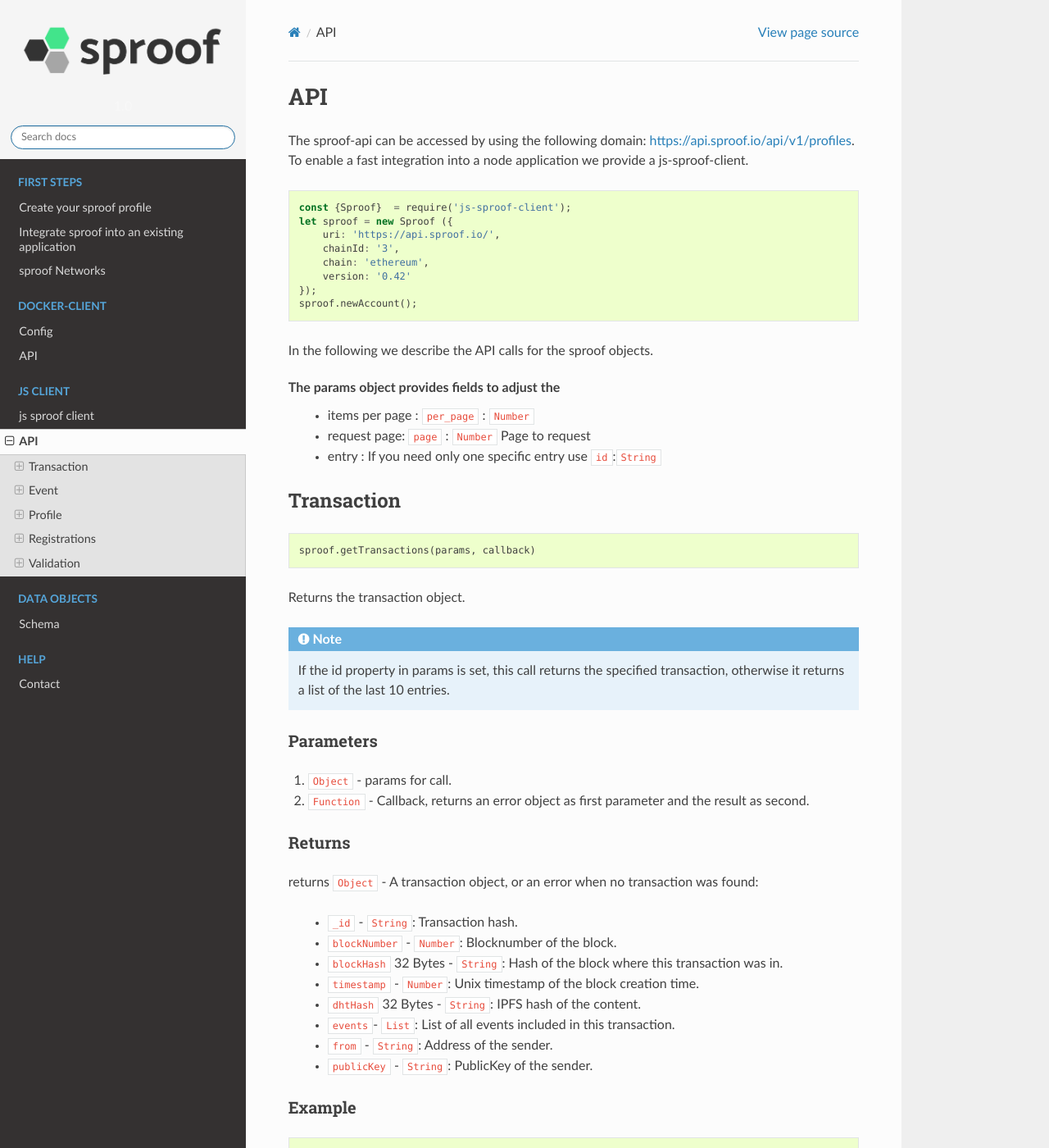
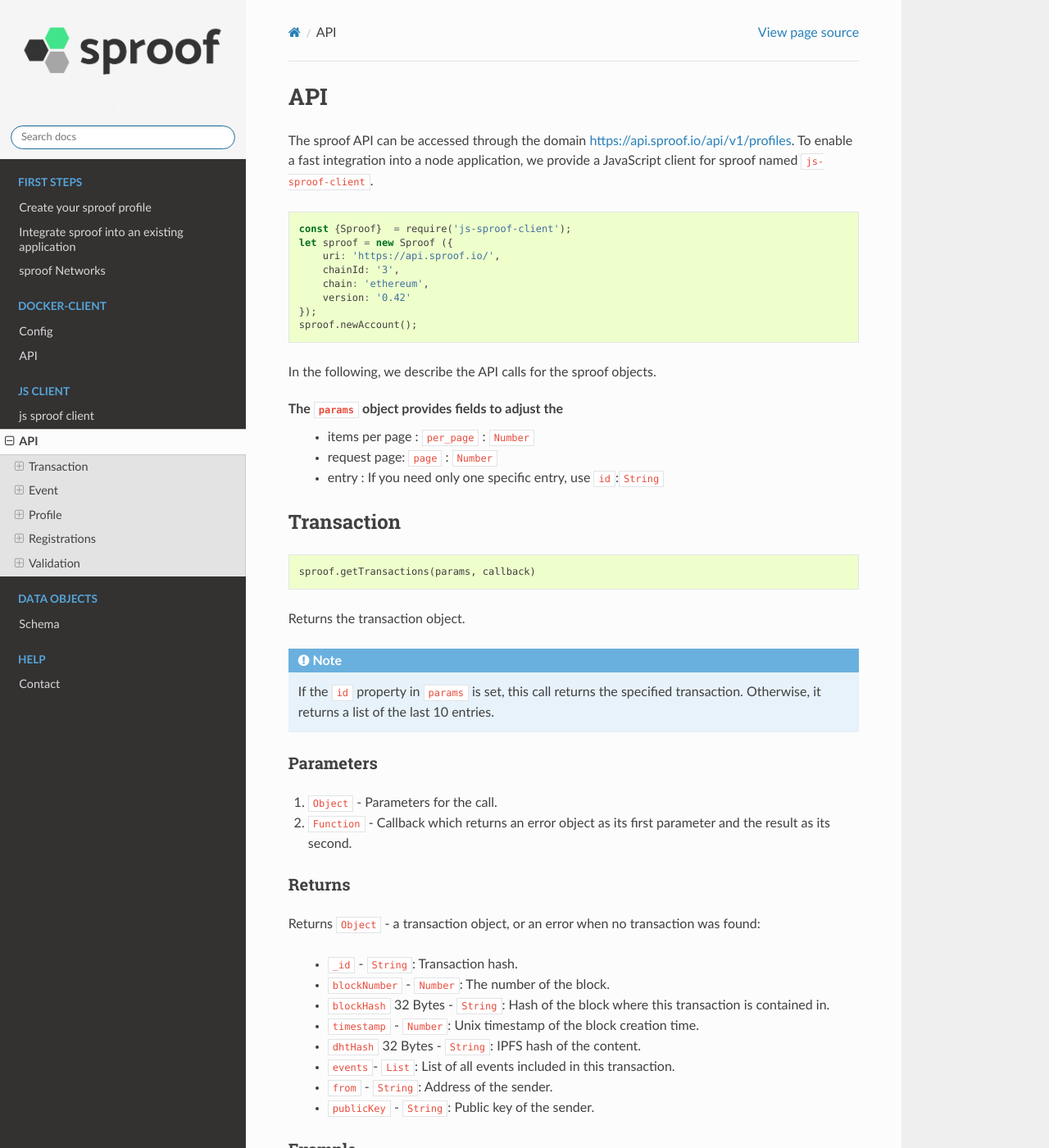
Before and after one commit to sproof/docs, a Sphinx documentation site: the page built from docs/jsclient/js-api.rst, in a window 1280 px wide and 1400 px high. Shown: the whole window at 82% size. Built offline with Sphinx 7.4.7 and the Read the Docs theme 2.0.0, drawn with Linux system fonts in a browser that asks for light colours; some of the changed text lies outside the part shown.

Commit message:
Typos and wording

```diff
--- a/docs/jsclient/js-api.rst
+++ b/docs/jsclient/js-api.rst
@@ -2,7 +2,7 @@
 API
 ========
 
-The sproof-api can be accessed by using the following domain: https://api.sproof.io/api/v1/profiles. To enable a fast integration into a node application we provide a js-sproof-client.
+The sproof API can be accessed through the domain https://api.sproof.io/api/v1/profiles. To enable a fast integration into a node application, we provide a JavaScript client for sproof named ``js-sproof-client``.
 
 .. code-block:: javascript
 
@@ -15,13 +15,13 @@
     });
     sproof.newAccount();
 
-In the following we describe the API calls for the sproof objects.
+In the following, we describe the API calls for the sproof objects.
 
 .. note::
-The params object provides fields to adjust the
+The ``params`` object provides fields to adjust the
         - items per page : ``per_page`` : ``Number``
-        - request page: ``page`` : ``Number``  Page to request
-        - entry : If you need only one specific entry use ``id``:``String``
+        - request page: ``page`` : ``Number``
+        - entry : If you need only one specific entry, use ``id``:``String``
 
 
 Transaction
@@ -34,15 +34,15 @@
 
 Returns the transaction object.
 
-.. note:: If the id property in params is set, this call returns the specified transaction, otherwise it returns a list of the last 10 entries.
+.. note:: If the ``id`` property in ``params`` is set, this call returns the specified transaction. Otherwise, it returns a list of the last 10 entries.
 
 
 ----------
 Parameters
 ----------
 
-1. ``Object`` - params for call.
-2. ``Function`` - Callback, returns an error object as first parameter and the result as second.
+1. ``Object`` - Parameters for the call.
+2. ``Function`` - Callback which returns an error object as its first parameter and the result as its second.
 
 
 -------
@@ -50,16 +50,16 @@
 -------
 
 
-returns ``Object`` - A transaction object, or an error when no transaction was found:
+Returns ``Object`` - a transaction object, or an error when no transaction was found:
 
   - ``_id`` - ``String``: Transaction hash.
-  - ``blockNumber`` - ``Number``: Blocknumber of the block.
-  - ``blockHash`` 32 Bytes - ``String``: Hash of the block where this transaction was in.
+  - ``blockNumber`` - ``Number``: The number of the block.
+  - ``blockHash`` 32 Bytes - ``String``: Hash of the block where this transaction is contained in.
   - ``timestamp`` - ``Number``: Unix timestamp of the block creation time.
   - ``dhtHash`` 32 Bytes - ``String``: IPFS hash of the content.
   - ``events``- ``List``: List of all events included in this transaction.
   - ``from`` - ``String``: Address of the sender.
-  - ``publicKey`` - ``String``: PublicKey of the sender.
+  - ``publicKey`` - ``String``: Public key of the sender.
 
 -------
 Example
@@ -97,15 +97,15 @@
 
 Returns the event object.
 
-.. note:: If the id property in params is set, this call returns the specified event, otherwise it returns a list of the last 10 entries.
+.. note:: If the ``id`` property in ``params`` is set, this call returns the specified event. Otherwise, it returns a list of the last 10 entries.
 
 
 ----------
 Parameters
 ----------
 
-1. ``Object`` - params for call.
-2. ``Function`` - Callback, returns an error object as first parameter and the result as second.
+1. ``Object`` - Parameters for the call.
+2. ``Function`` - Callback which returns an error object as its first parameter and the result as its second.
 
 
 -------
@@ -154,15 +154,15 @@
 
 Returns the profile object.
 
-.. note:: If the id property in params is set, this call returns the specified profile, otherwise it returns a list of the last 10 entries.
+.. note:: If the ``id`` property in ``params`` is set, this call returns the specified profile. Otherwise it returns a list of the last 10 entries.
 
 
 ----------
 Parameters
 ----------
 
-1. ``Object`` - params for call.
-2. ``Function`` - Callback, returns an error object as first parameter and the result as second.
+1. ``Object`` - Parameters for the call.
+2. ``Function`` - Callback which returns an error object as its first parameter and the result as its second.
 
 
 -------
@@ -170,17 +170,17 @@
 -------
 
 
-returns ``Object`` - A profile object, or an error when no profile was found:
+Returns ``Object`` - a profile object, or an error when no profile was found:
 
-  - ``_id`` - ``String``: Address of profile owner.
+  - ``_id`` - ``String``: Address of the profile owner.
   - ``data`` - ``Object``: Profile payload.
-  - ``publicKey`` - ``String``: Profiles public key.
-  - ``lastUpdate`` - ``Number``: Unix timestamp of the last interaction from this profile.
+  - ``publicKey`` - ``String``: The profile's public key.
+  - ``lastUpdate`` - ``Number``: Unix timestamp of the last interaction of this profile.
   - ``timestamp`` - ``Number``: Unix timestamp of the creation date.
-  - ``valid`` - ``Boolean``: ``TRUE`` if the profile was not revoked.
+  - ``valid`` - ``Boolean``: ``TRUE`` if any only if the profile was not revoked.
   - ``registrations`` - ``Object``: List of registration events.
   - ``events`` - ``Object``: List of all events.
-  - ``confirmations`` - ``Object``: Confirmation collection
+  - ``confirmations`` - ``Object``: Collection of all confirmations
 
 -------
 Example
@@ -219,15 +219,15 @@
 
 Returns the registration object.
 
-.. note:: If the id property in params is set, this call returns the specified registration, otherwise it returns a list of the last 10 entries.
+.. note:: If the ``id`` property in ``params`` is set, this call returns the specified registration. Otherwise, it returns a list of the last 10 entries.
 
 
 ----------
 Parameters
 ----------
 
-1. ``Object`` - params for call.
-2. ``Function`` - Callback, returns an error object as first parameter and the result as second.
+1. ``Object`` - Parameters for the call.
+2. ``Function`` - Callback which returns an error object as its first parameter and the result as its second.
 
 
 -------
@@ -235,15 +235,15 @@
 -------
 
 
-returns ``Object`` - A registration object, or an error when no registration was found:
+Returns ``Object`` - a registration object, or an error when no registration was found:
 
   - ``_id`` - ``String``: Hash of the registration.
   - ``issuer`` - ``Object``: Address of the issuer.
   - ``event`` - ``String``: Corresponding event registration hash.
-  - ``validFrom`` - ``Number``: Unix timestamp valid from.
-  - ``validUntil`` - ``Number``: Unix timestamp valid until.
+  - ``validFrom`` - ``Number``: Unix timestamp for the start of the validity period.
+  - ``validUntil`` - ``Number``: Unix timestamp for the end of the validity period.
   - ``documentHash`` - ``String``: Hash of the registered document.
-  - ``valid`` - ``Boolean``: ``TRUE`` if the registration was not revoked.
+  - ``valid`` - ``Boolean``: ``TRUE`` if any only if the registration was not revoked.
   - ``dependencies`` - ``Object``: List of dependencies.
 
 -------
@@ -284,8 +284,8 @@
 Parameters
 ----------
 
-1. ``String`` - hash to verify.
-2. ``Function`` - Callback, returns an error object as first parameter and the result as second.
+1. ``String`` - Hash to verify.
+2. ``Function`` - Callback which returns an error object as its first parameter and the result as its second.
 
 
 -------
@@ -293,9 +293,9 @@
 -------
 
 
-returns ``Object`` - A registration object, or an error when no registration was found:
+Returns ``Object`` - a registration object, or an error when no registration was found:
 
-  - ``validation`` - ``Object``: Contains boolean values which indicates if the registration or the profile was revoked or not.
+  - ``validation`` - ``Object``: Contains boolean values which indicate whether or not the registration or the profile were revoked.
   - ``registration`` - ``Object``: Registration event.
   - ``profile`` - ``Object``: Issuer payload
 
```
Also changed, not shown: other parts of docs/jsclient/js-api.rst (+2 -2 lines).
